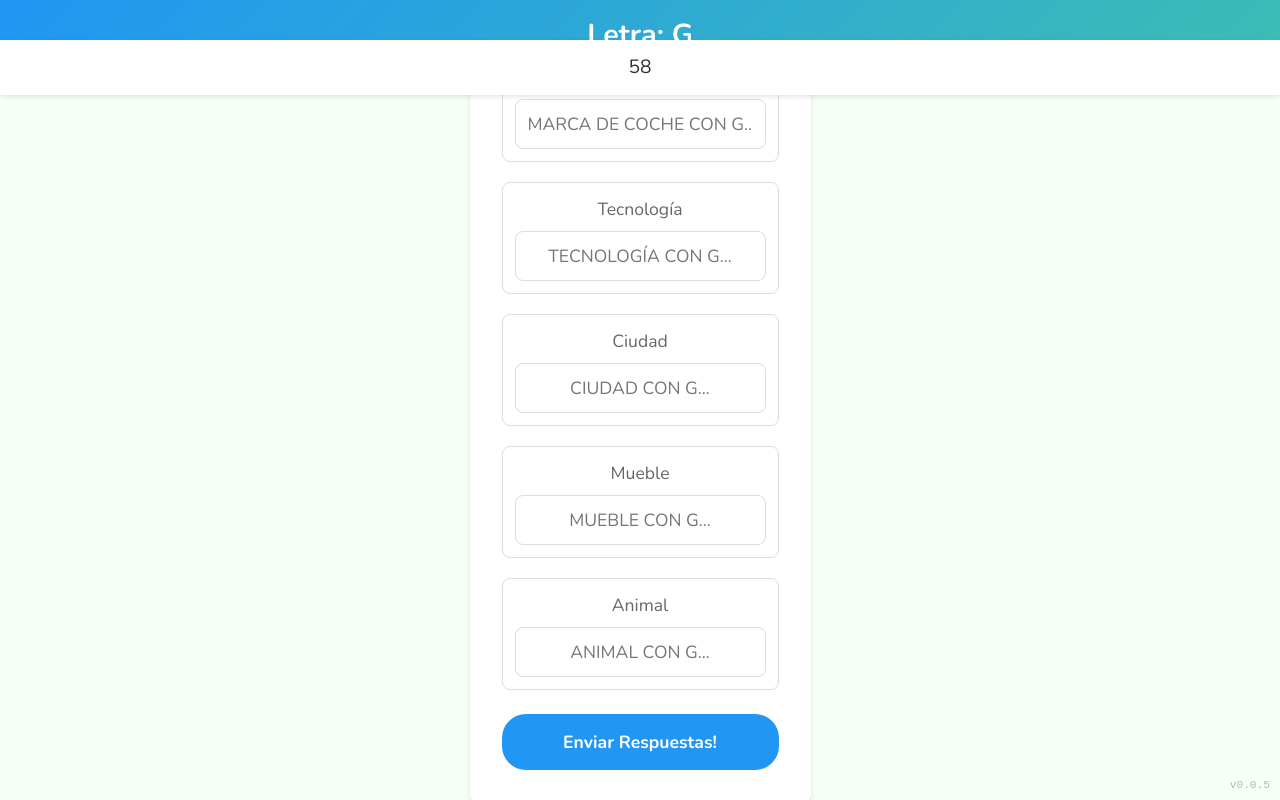
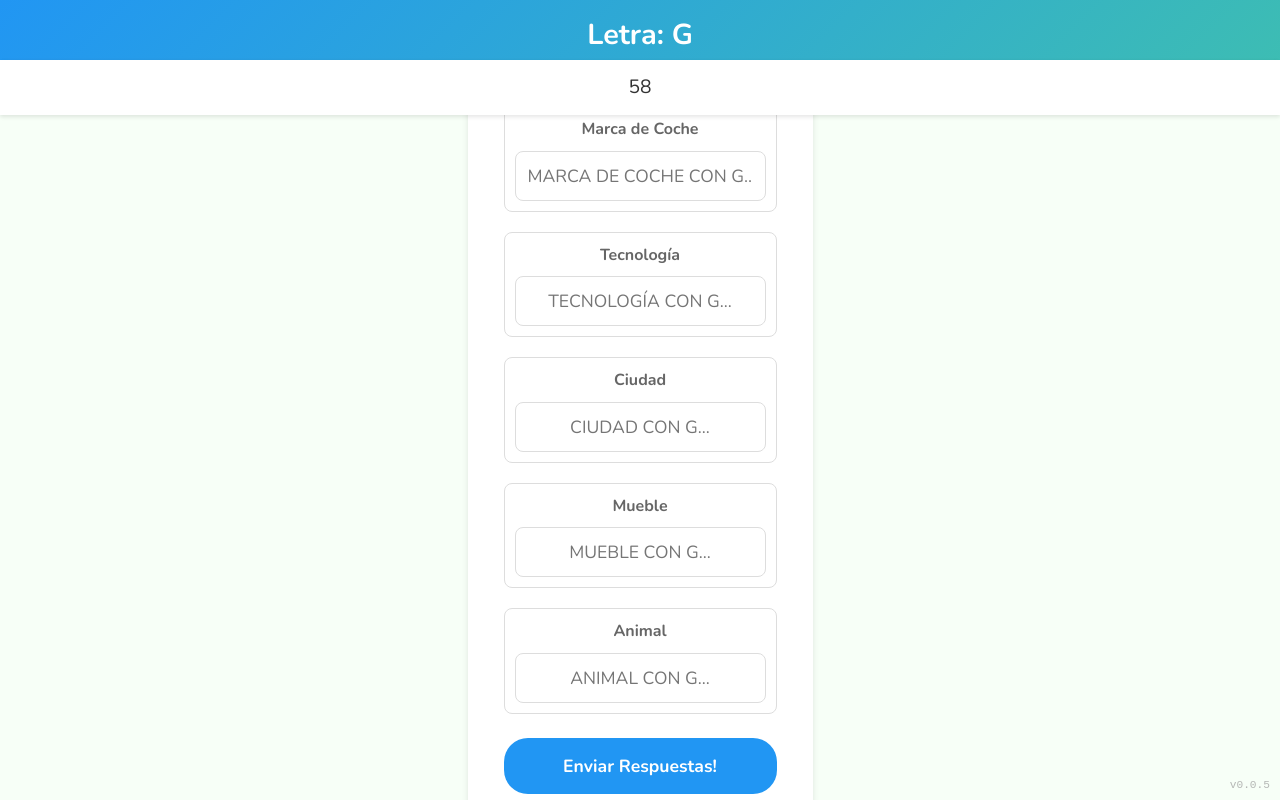
Before and after one commit to fmazzoli89/tutti-frutti, a React (Vite) app: page / in a window 1280 px wide. Both pictures are taken after a click on the button "¡Comenzar Juego!". Built offline with nearby package versions, Linux system fonts and the light colour scheme; no server answers.

Commit message:
Adjust game layout and styling with subtle visual refinements

```diff
--- a/src/components/Game.tsx
+++ b/src/components/Game.tsx
@@ -33,9 +33,9 @@ const Game: React.FC = () => {
                 Letra: {currentLetter}
               </div>
               <div className="timer-container">
-                <span className="timer-label">TIEMPO:</span>
+                {/* <span className="timer-label">TIEMPO:</span> */}
                 <Timer timeLeft={timeLeft} />
-                <span className="timer-unit">S</span>
+                {/* <span className="timer-unit">S</span> */}
               </div>
             </div>
           </div>
--- a/src/styles/Game.css
+++ b/src/styles/Game.css
@@ -2,7 +2,7 @@
   width: 100%;
   max-width: 800px;
   margin: 0 auto;
-  padding: 80px 20px 20px;
+  padding: 20px 20px 20px;
 }
 
 .sticky-header {
@@ -49,10 +49,10 @@
 
 .category-input {
   width: 100%;
-  padding: 12px;
+  padding: 10px;
   border: 1px solid #ddd;
   border-radius: 8px;
-  font-size: 1.1rem;
+  font-size: 1rem;
   text-align: center;
   background-color: white;
 }
@@ -60,6 +60,7 @@
 .category-input label {
   display: block;
   color: #666;
+  font-weight: bold;
   margin-bottom: 8px;
 }
 
@@ -112,22 +113,22 @@
 
 @media (max-width: 768px) {
   .header-content {
-    padding: 0 16px;
+    padding: 0 14px;
   }
 
   .game-content {
-    padding: 16px;
+    padding: 14px;
   }
 
   .categories-container {
-    gap: 16px;
+    gap: 14px;
   }
 
   .category-input {
-    padding: 12px;
+    padding: 10px;
   }
 
   .category-input input {
-    padding: 12px;
+    padding: 10px;
   }
 }
--- a/src/styles/GameScreen.css
+++ b/src/styles/GameScreen.css
@@ -4,8 +4,9 @@
 
 .game-form {
   width: 100%;
-  max-width: 800px;
+  max-width: 1000px;
   margin: 0 auto;
+  padding-top: 80px;
 }
 
 .categories-container {
--- a/src/styles/Timer.css
+++ b/src/styles/Timer.css
@@ -1,6 +1,6 @@
 .timer-container {
   position: fixed;
-  top: 40px;
+  top: 60px;
   left: 0;
   right: 0;
   z-index: 90;
--- a/src/styles/index.css
+++ b/src/styles/index.css
@@ -87,7 +87,7 @@ input:focus {
   align-items: center;
   width: 100%;
   margin: 0 auto;
-  padding: 0.5rem;
+  /* padding: 0.5rem; */
   background-color: white;
   border-radius: 0;
   box-shadow: none;
@@ -97,7 +97,7 @@ input:focus {
 @media (min-width: 768px) {
   .game-container {
     max-width: 800px;
-    padding: 1rem;
+    /* padding: 1rem; */
     border-radius: 8px;
     box-shadow: 0 4px 6px rgba(0, 0, 0, 0.1);
   }
```
